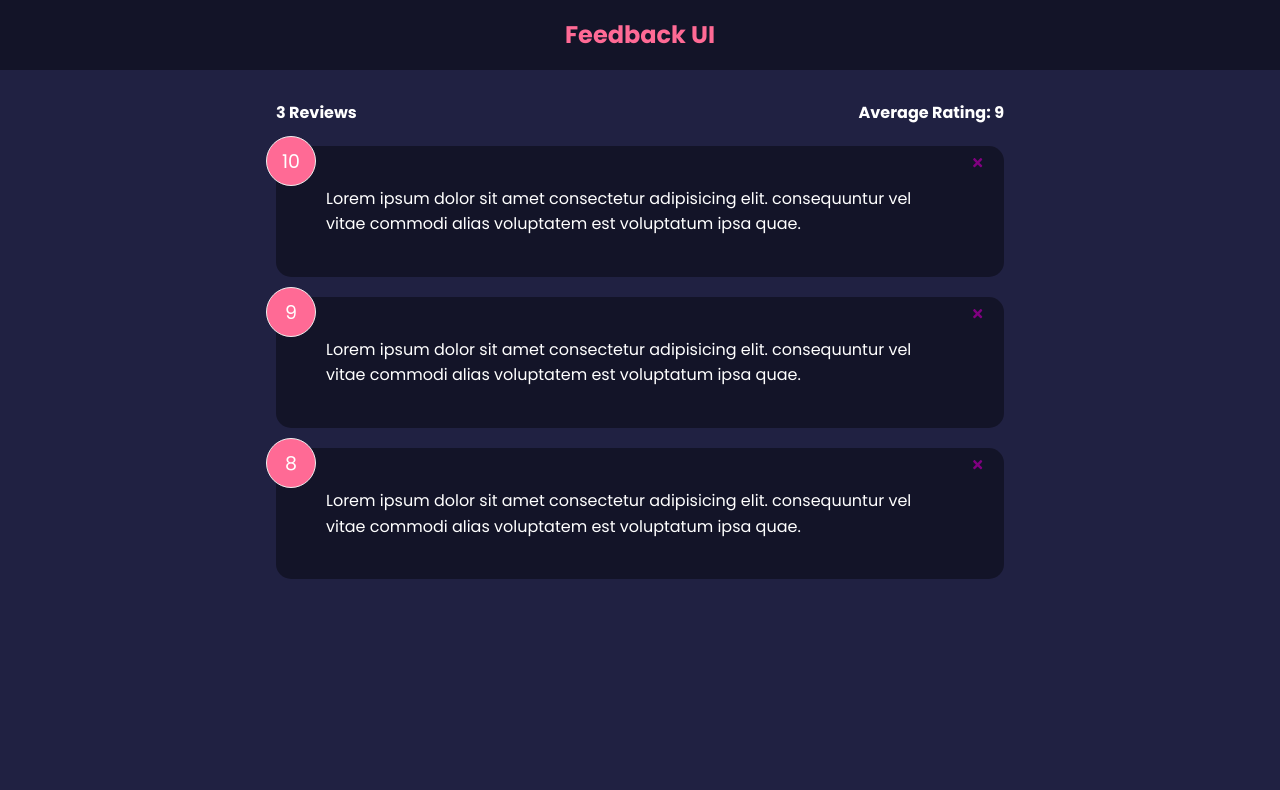
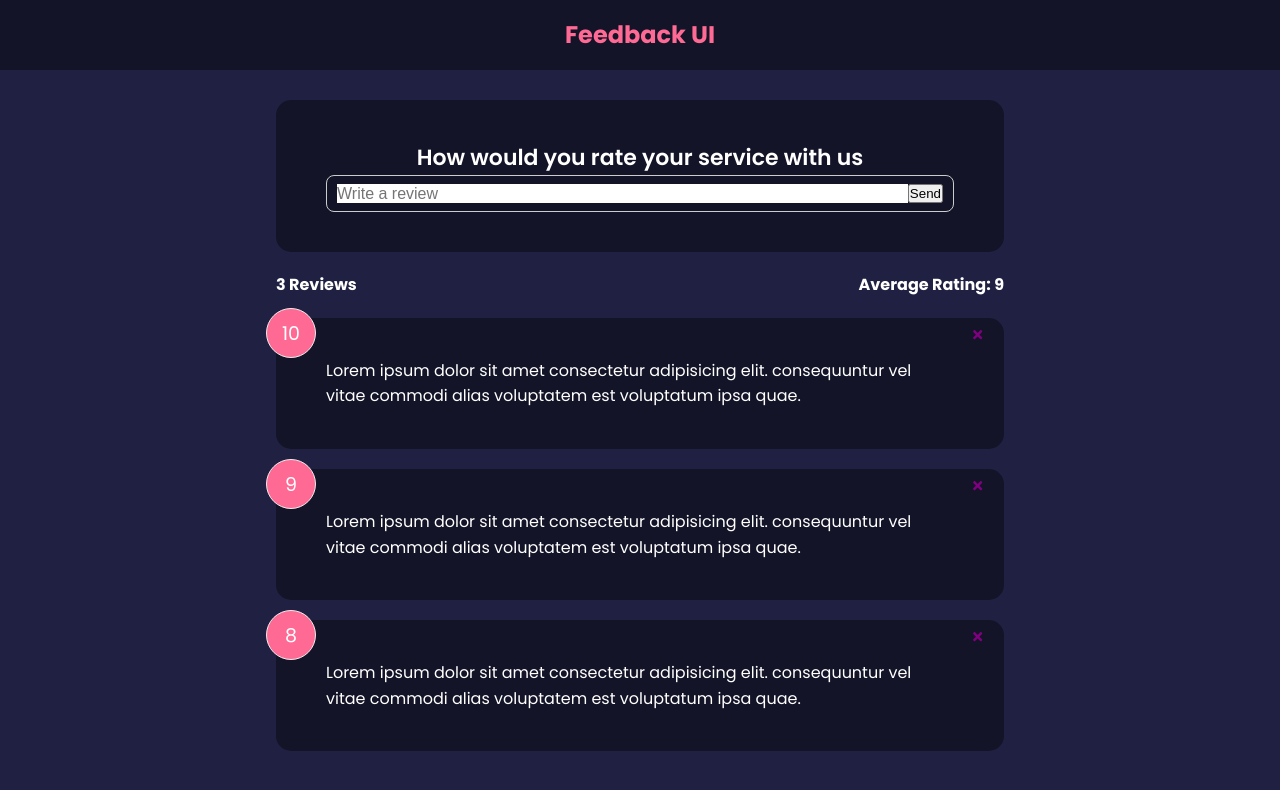
Before and after one commit to yomiaishida/feedbackApp, a React (Create React App) app: page / in a window 1280 px wide. Shown: the top 790 px of the page. Built offline with nearby package versions, Linux system fonts and the light colour scheme.

Commit message:
Form input and state

```diff
--- a/src/App.js
+++ b/src/App.js
@@ -1,4 +1,5 @@
 import { useState } from "react";
+import FeedbackForm from "./components/FeedbackForm";
 import FeedbackList from "./components/FeedbackList";
 import FeedbackStats from "./components/FeedbackStats";
 import Header from "./components/Header";
@@ -17,6 +18,7 @@
     <>
       <Header />
       <div className="container">
+        <FeedbackForm />
         <FeedbackStats feedback={feedback} />
         <FeedbackList feedback={feedback} handleDelete={deleteFeedback} />
       </div>
--- /dev/null
+++ b/src/components/FeedbackForm.jsx
@@ -0,0 +1,30 @@
+import { useState } from "react";
+import Card from "./shared/Card";
+
+export default function FeedbackForm() {
+  const [text, setText] = useState("");
+
+  const handleTextChange = (e) => {
+    setText(e.target.value);
+  };
+
+  return (
+    <Card>
+      <form>
+        <h2>
+          How would you rate your service with us
+          {/* @todo - rating select component */}
+          <div className="input-group">
+            <input
+              onChange={handleTextChange}
+              value={text}
+              type="text"
+              placeholder="Write a review"
+            />
+            <button type="submit">Send</button>
+          </div>
+        </h2>
+      </form>
+    </Card>
+  );
+}
```
